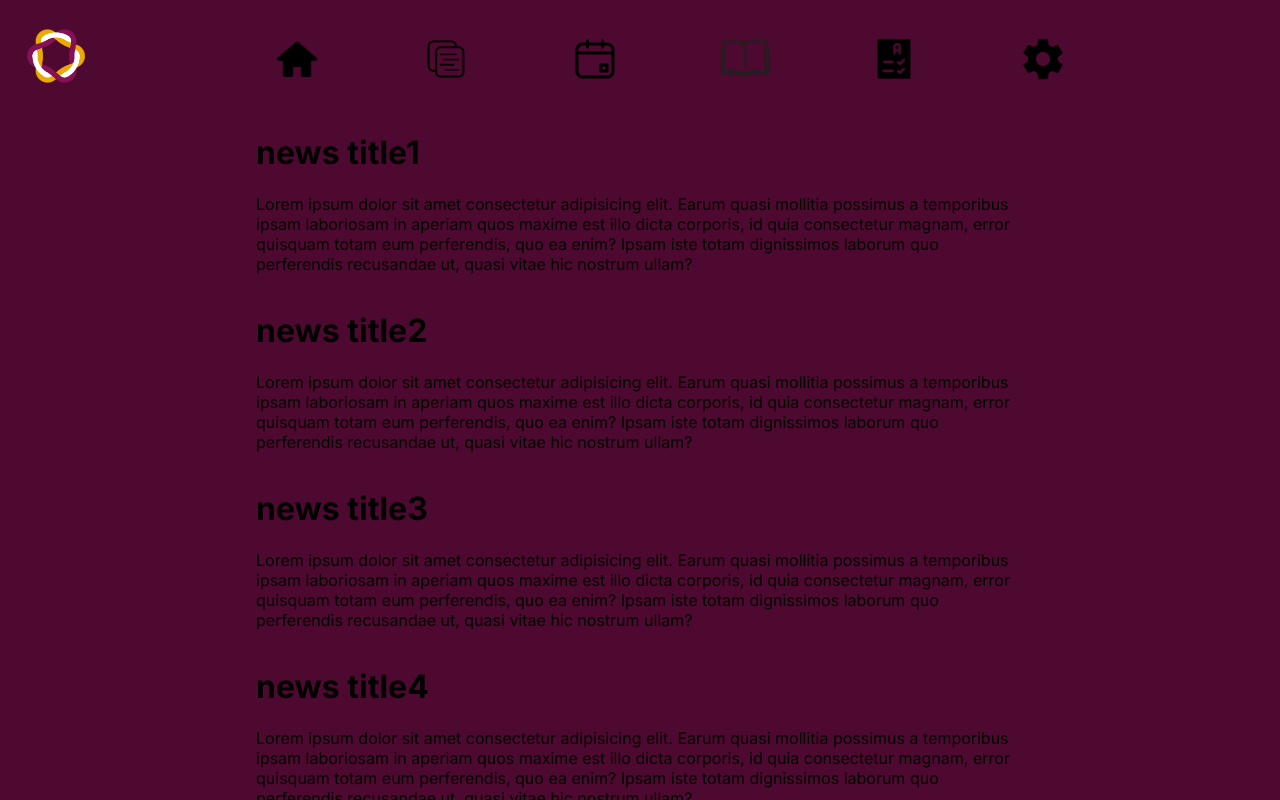
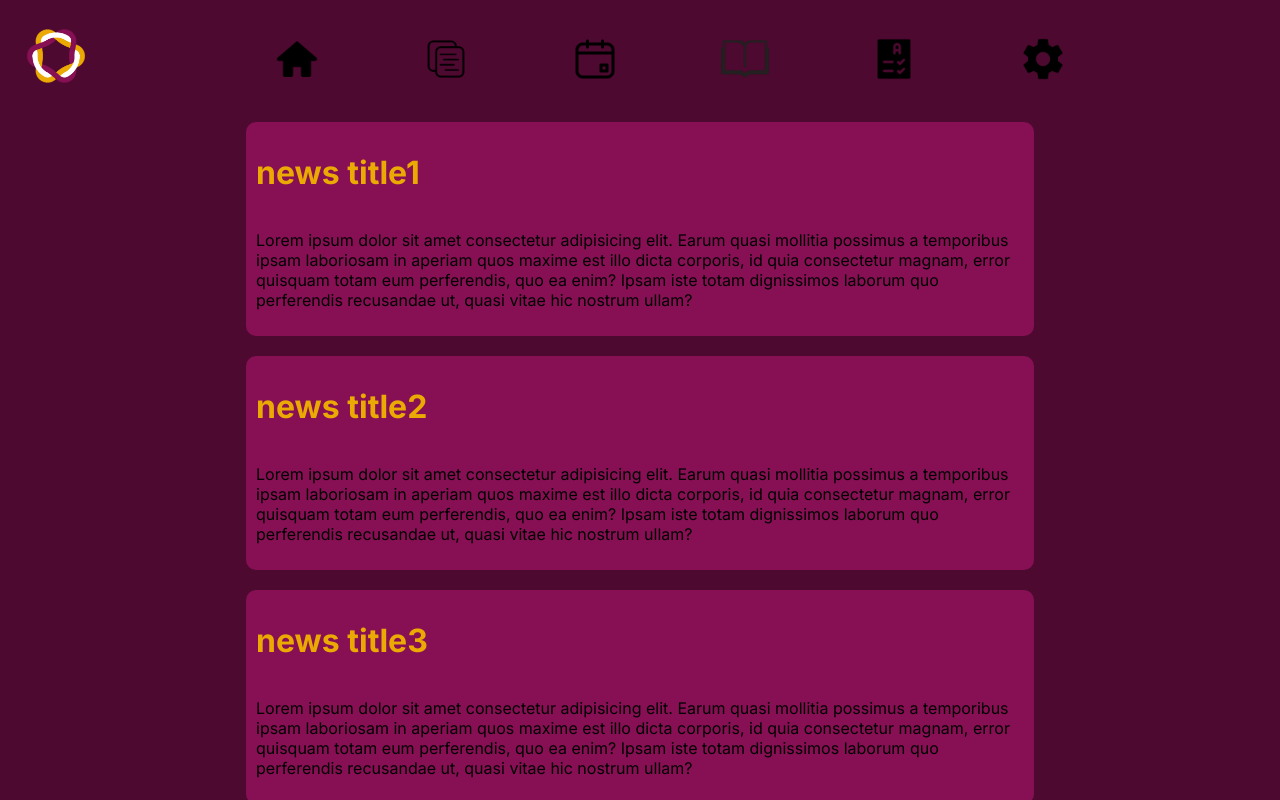
Before and after one commit to dhunjadi/vuka, a React (Create React App) app: page /home in a window 1280 px wide. Built offline with nearby package versions, Linux system fonts and the light colour scheme.

Commit message:
added pagination css

```diff
--- a/src/components/News/NewsCard.jsx
+++ b/src/components/News/NewsCard.jsx
@@ -4,8 +4,8 @@ export default function NewsCard({newsCard}) {
     const { title, text } = newsCard
     return (
         <div className='news-card'>
-            <h1>{title}</h1>
-            <p>{text}</p>
+            <h1 className='news-card-title'>{title}</h1>
+            <p className='news-card-text'>{text}</p>
         </div>
     )
 }
--- a/src/css/app.css
+++ b/src/css/app.css
@@ -26,6 +26,6 @@ body{
     overflow-x: hidden;
 }
 
-h3{
+h1, h3{
     color: #eba904;
 }
--- a/src/css/min1024.css
+++ b/src/css/min1024.css
@@ -84,6 +84,7 @@
 
   .menu-list {
     background-color: transparent;
+    border: none;
     border-radius: 4px;
     list-style-type: none;
     display: flex;
@@ -174,4 +175,62 @@
     margin-right: 20px;
   }
 
+     /* NEWS */
+
+     .container{
+      position: relative;
+      top: 0;
+      left: 0;
+      margin: 0 auto;
+      display: flex;
+      flex-direction: column;
+      justify-content: center;
+      align-items: center;
+      width: 60vw;
+  }
+
+  .news-card{
+      display: flex;
+      flex-direction: column;
+      justify-content: center;
+      background-color: #870f54;
+      margin: 10px 0;
+      padding: 10px;
+      border-radius: 10px;
+      width: 100%;
+  }
+
+  /* HOMEPAGE PAGINATION */
+
+  .pagination-container{
+      display: flex;
+      flex-direction: row;
+      justify-content: center;
+      align-items: center;
+      width: 100%;
+      height: 40px;
+      list-style: none;
+  }
+
+  .pagination-container a{
+      padding: 10px;
+      margin: 8px;
+      border: 2px solid white;
+      border-radius: 4px;
+      color: white;
+      cursor: pointer;
+      transition: all 0.2s ease-in-out;
+  }
+
+  .pagination-container a:hover{
+      color: #4e0930;
+      background-color: white;
+  }
+
+  .pagination-active a{
+      color: #4e0930;
+      background-color: white;
+  }
+
+
 }
--- a/src/css/min280.css
+++ b/src/css/min280.css
@@ -78,6 +78,7 @@
 
     .menu-list{
         background-color: #870f54;
+        border: 2px solid #eba904;
         border-radius: 4px;
         list-style-type: none;
         display: flex;
@@ -177,7 +178,50 @@
         flex-direction: column;
         justify-content: center;
         align-items: center;
-        width: 60vw;
+        width: 80vw;
+    }
+
+    .news-card{
+        display: flex;
+        flex-direction: column;
+        justify-content: center;
+        background-color: #870f54;
+        margin: 10px 0;
+        padding: 10px;
+        border-radius: 10px;
+        width: 100%;
+    }
+
+    /* HOMEPAGE PAGINATION */
+
+    .pagination-container{
+        display: flex;
+        flex-direction: row;
+        justify-content: center;
+        align-items: center;
+        width: 100%;
+        height: 40px;
+        list-style: none;
+    }
+
+    .pagination-container a{
+        padding: 10px;
+        margin: 8px;
+        border: 2px solid white;
+        border-radius: 4px;
+        color: white;
+        cursor: pointer;
+        transition: all 0.2s ease-in-out;
+    }
+
+    .pagination-container a:hover{
+        color: #4e0930;
+        background-color: white;
+    }
+
+    .pagination-active a{
+        color: #4e0930;
+        background-color: white;
     }
 
 
--- a/src/css/min768.css
+++ b/src/css/min768.css
@@ -75,6 +75,7 @@
   .menu-list {
     background-color: transparent;
     border-radius: 4px;
+    border: none;
     list-style-type: none;
     display: flex;
     flex-direction: row;
@@ -164,5 +165,61 @@
     margin-right: 20px;
   }
 
+     /* NEWS */
+
+     .container{
+      position: relative;
+      top: 0;
+      left: 0;
+      margin: 0 auto;
+      display: flex;
+      flex-direction: column;
+      justify-content: center;
+      align-items: center;
+      width: 60vw;
+  }
+
+  .news-card{
+      display: flex;
+      flex-direction: column;
+      justify-content: center;
+      background-color: #870f54;
+      margin: 10px 0;
+      padding: 10px;
+      border-radius: 10px;
+      width: 100%;
+  }
+
+  /* HOMEPAGE PAGINATION */
+
+  .pagination-container{
+      display: flex;
+      flex-direction: row;
+      justify-content: center;
+      align-items: center;
+      width: 100%;
+      height: 40px;
+      list-style: none;
+  }
+
+  .pagination-container a{
+      padding: 10px;
+      margin: 8px;
+      border: 2px solid white;
+      border-radius: 4px;
+      color: white;
+      cursor: pointer;
+      transition: all 0.2s ease-in-out;
+  }
+
+  .pagination-container a:hover{
+      color: #4e0930;
+      background-color: white;
+  }
+
+  .pagination-active a{
+      color: #4e0930;
+      background-color: white;
+  }
 
 }
--- a/src/pages/HomePage.jsx
+++ b/src/pages/HomePage.jsx
@@ -33,6 +33,11 @@ export default function HomePage() {
           nextLabel={">"}
           pageCount={pageCount}
           onPageChange={handlePageChange}
+          containerClassName={"pagination-container"}
+          previousLinkClassName={"previous-btn"}
+          nextLinkClassName={"next-btn"}
+          disabledClassName={"pagination-disabled"}
+          activeClassName={"pagination-active"}
         />
       </div>
 
```
